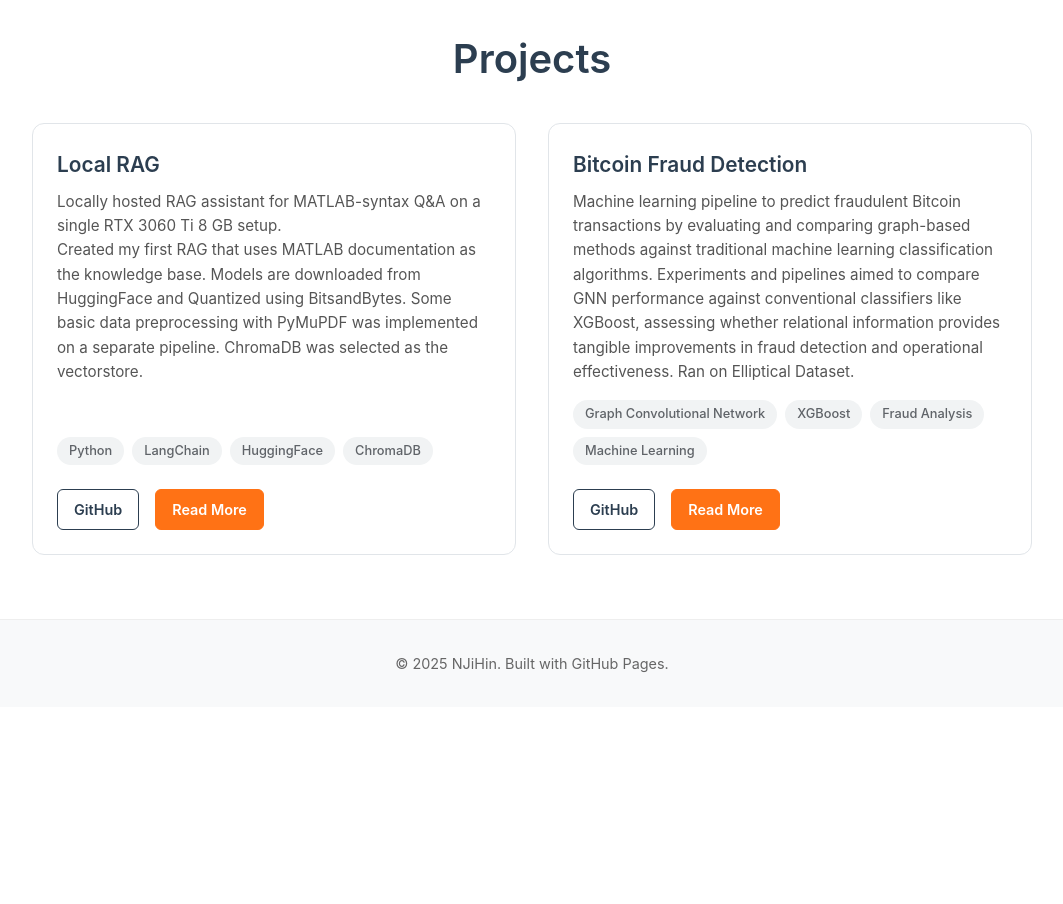
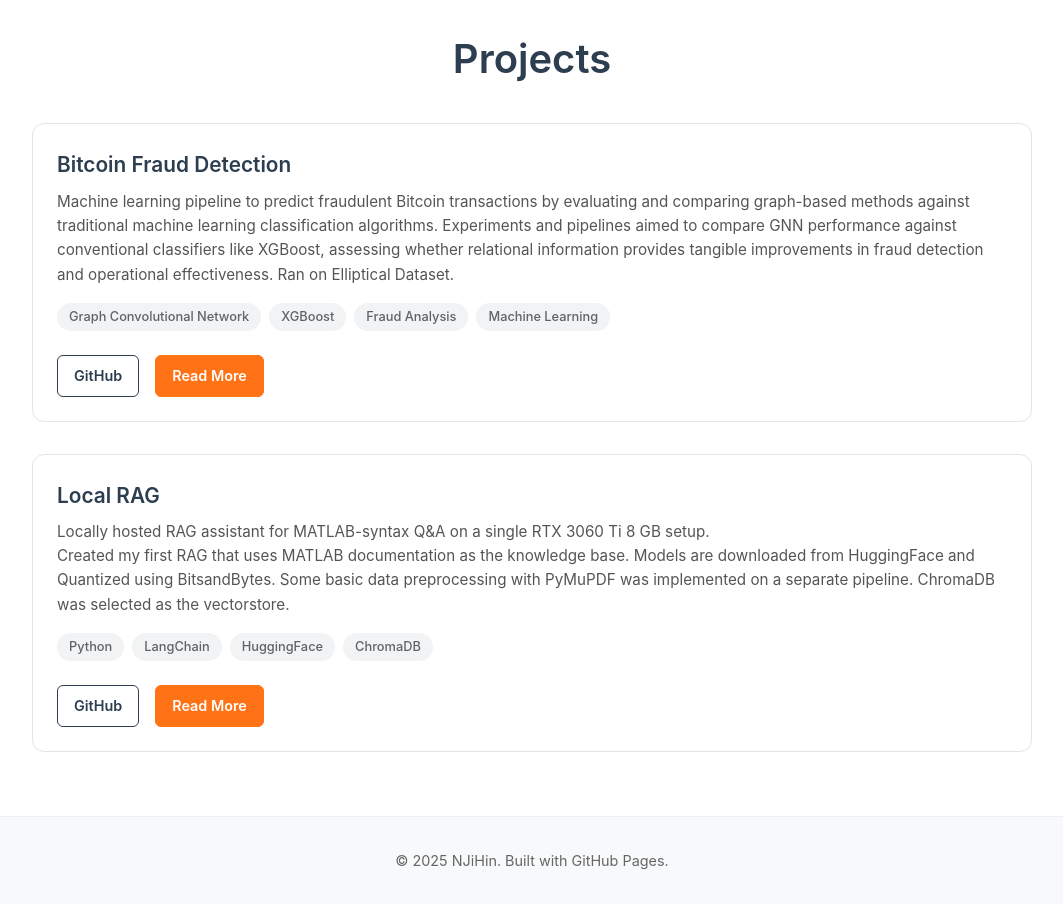
Before and after one commit to NJiHin/NJiHin.github.io, a plain HTML site: page index.html in a window 1280 px wide. Shown: the part 720-1624 px from the top of the page, without its empty margins (108-1171 px from the left). Before the commit the page ends 1427 px from the top, so only its background shows below. Drawn offline with Linux system fonts and the light colour scheme.

Commit message:
Minor bug fixes and style updates

```diff
--- a/index.html
+++ b/index.html
@@ -44,6 +44,40 @@
         <div class="projects-container">
           <!-- Example project - replace this with your actual projects -->
           <div class="project-card">
+            <h3>Bitcoin Fraud Detection</h3>
+            <p class="project-description">
+            Machine learning pipeline to predict fraudulent Bitcoin transactions by evaluating and comparing graph-based methods against traditional machine learning classification algorithms.
+            Experiments and pipelines aimed to compare GNN performance against conventional classifiers like XGBoost, assessing whether relational information provides tangible improvements in fraud detection and operational effectiveness.
+            Ran on Elliptical Dataset.
+            </p>
+            <div class="project-tech">
+              <span class="tech-tag">Graph Convolutional Network</span>
+              <span class="tech-tag">XGBoost</span>
+              <span class="tech-tag">Fraud Analysis</span>
+              <span class="tech-tag">Machine Learning</span>
+            </div>
+            <div class="project-links">
+              <a
+                href="https://github.com/NJiHin/bt4012_elliptic.git"
+                target="_blank"
+                >GitHub</a
+              >
+              <!-- Add in when needed
+              <a
+                href="https://nbviewer.org/github/NJiHin/your-project-repo/blob/main/analysis.ipynb"
+                class="notebook"
+                target="_blank"
+                >Notebook</a
+              >
+              <a href="#" class="demo" target="_blank">Live Demo</a>
+            -->
+              <a href="blog-templates/bitcoin_fraud_blog.html" class="read-more-btn"
+                >Read More</a
+              >
+            </div>
+          </div>
+
+          <div class="project-card">
             <h3>Local RAG</h3>
             <p class="project-description">
               Locally hosted RAG assistant for MATLAB-syntax Q&A on a single RTX 3060 Ti 8 GB setup.
@@ -80,40 +114,6 @@
             </div>
           </div>
 
-          <div class="project-card">
-            <h3>Bitcoin Fraud Detection</h3>
-            <p class="project-description">
-            Machine learning pipeline to predict fraudulent Bitcoin transactions by evaluating and comparing graph-based methods against traditional machine learning classification algorithms.
-            Experiments and pipelines aimed to compare GNN performance against conventional classifiers like XGBoost, assessing whether relational information provides tangible improvements in fraud detection and operational effectiveness.
-            Ran on Elliptical Dataset.
-            </p>
-            <div class="project-tech">
-              <span class="tech-tag">Graph Convolutional Network</span>
-              <span class="tech-tag">XGBoost</span>
-              <span class="tech-tag">Fraud Analysis</span>
-              <span class="tech-tag">Machine Learning</span>
-            </div>
-            <div class="project-links">
-              <a
-                href="https://github.com/NJiHin/bt4012_elliptic.git"
-                target="_blank"
-                >GitHub</a
-              >
-              <!-- Add in when needed
-              <a
-                href="https://nbviewer.org/github/NJiHin/your-project-repo/blob/main/analysis.ipynb"
-                class="notebook"
-                target="_blank"
-                >Notebook</a
-              >
-              <a href="#" class="demo" target="_blank">Live Demo</a>
-            -->
-              <a href="blog-templates/bitcoin_fraud_blog.html" class="read-more-btn"
-                >Read More</a
-              >
-            </div>
-          </div>
-
           <!-- Add more projects by copying the project-card div above -->
         </div>
       </section>
--- a/styles.css
+++ b/styles.css
@@ -111,8 +111,8 @@ h2 {
 .projects-container {
     max-width: 1000px;
     margin: 0 auto;
-    display: grid;
-    grid-template-columns: repeat(auto-fit, minmax(300px, 1fr));
+    display: flex;
+    flex-direction: column;
     gap: 2rem;
 }
 
```
Also changed, not shown: blog-templates/bitcoin_fraud_blog.html (+5 -5 lines), blog-templates/blog-template.html (+1 -1 lines), blog-templates/matlab-rag-1-blog.html (+1 -1 lines), 1 other file.
